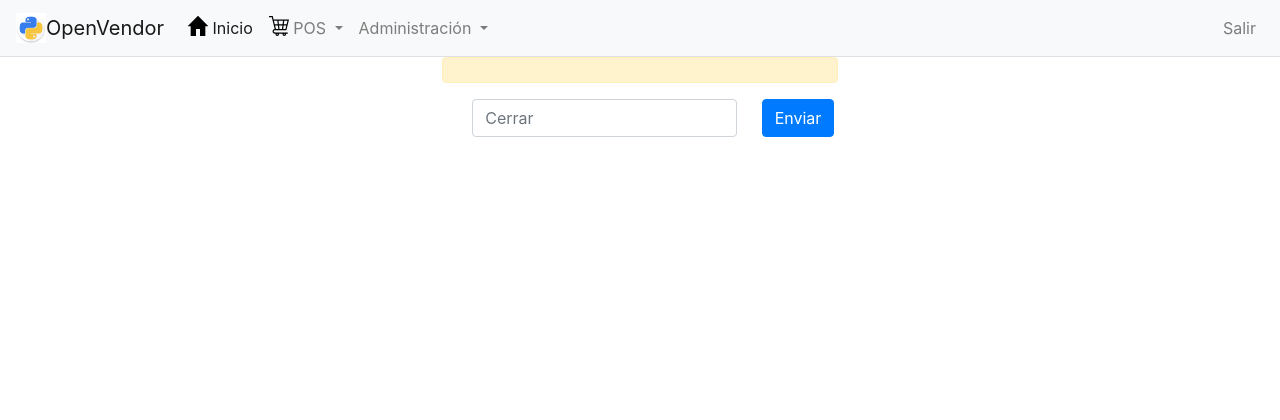
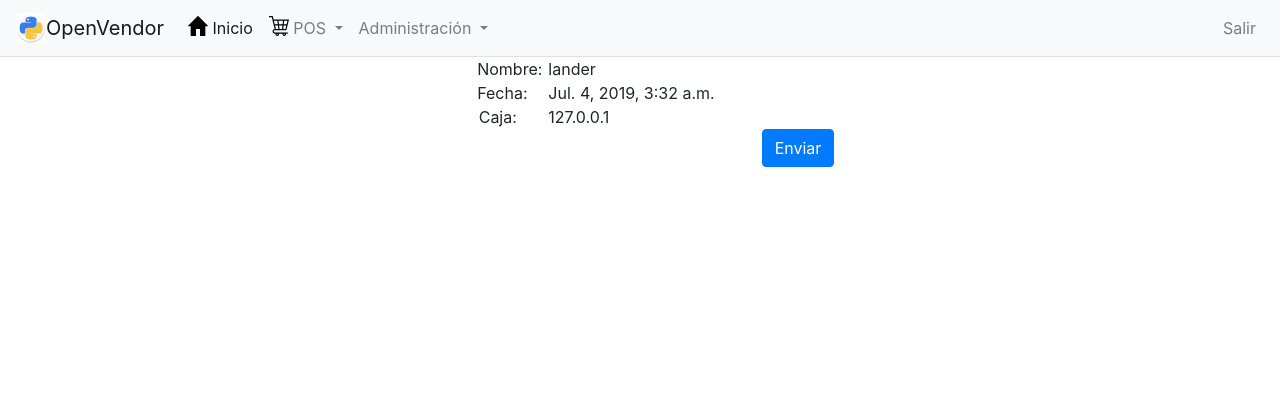
Before and after one commit to landersoft/AMASADOSUR, a Django app: page /ventas/cierracaja/ in a window 1280 px wide. Shown: the top 420 px of the page. Run offline with Django 3.2, Linux system fonts and the light colour scheme; a user stored in the database is signed in; some libraries are stand-ins or nearby versions.

Commit message:
arqueo caja

```diff
--- a/abastecimiento/admin.py
+++ b/abastecimiento/admin.py
@@ -45,8 +45,6 @@ class AdminDetalleCompra(admin.ModelAdmin):
         model = DetalleCompra
 
 
-
-
 admin.site.register(Proveedor, AdminProveedor)
 admin.site.register(Producto, AdminProducto)
 admin.site.register(Compra, AdminCompra)
--- a/templates/ventas/arqueo.html
+++ b/templates/ventas/arqueo.html
@@ -30,7 +30,7 @@
                             <strong>Usuario</strong>: {{ usuario }}
                         </div>
                         <div class="col-md-6">
-                            <strong>Hora Apertura:</strong>{{ hora_apertura }}
+                            <strong>Hora Apertura:</strong>{{ hora_apertura }}</p>
                             <strong>Hora Cierre:</strong>{{ hora_cierre }}
                         </div>
                     </div>
--- a/templates/ventas/cerrarcaja.html
+++ b/templates/ventas/cerrarcaja.html
@@ -1,29 +1,64 @@
 {% extends "base.html" %}
 
-{% load static %}
+{% load staticfiles %}
 
 {% block content %}
+
+
+
+
+<!-- <script type="text/javascript">
+    function Redirect()
+    {
+        window.location="/ventas/abrircaja";
+    }
+
+    setTimeout('Redirect()', 2000);
+</script> -->
 
 <div class="container-fluid">
         <div class="row">
             <div class="col-md-4">
             </div>
             <div class="col-md-4">
-                    <div class="alert alert-warning text-center" role="alert">
-                            {{mesj}}
-                    </div>
+
                 <div class="row">
+                        <div class="col-md-2 text text-center offset-1">
+                        Nombre:
+                        </div>
+
+                        <div class="col-md-8">
+                            {{usuario}}
+                        </div>
+
+                        <div class="col-md-2 text text-center offset-1">
+                        Fecha:
+                        </div>
+
+                        <div class="col-md-8">
+                            {{fecha}}
+                        </div>
+
+                        <div class="col-md-2 text text-center offset-1">
+                        Caja:
+                        </div>
+
+                        <div class="col-md-8">
+                            {{caja}}
+                        </div>
+
                         <div class="col-md-8 offset-1">
+
                                 <form class="form-row align-items-center" action="/ventas/cerrarcaja/" method='POST'>
                                     {% csrf_token %}
-                                    <input type="text" class="form-control" id="monto" name="monto" placeholder="Cerrar">
-                    </div>
+
+                        </div>
                         <div class="col-md-2">
                             <button type="submit" class="btn btn-primary align-self-end">Enviar</button>
                         </div>
-                    </form>
+                                </form>
 
-                </div>
+                        </div>
             </div>
             <div class="col-md-4">
             </div>
--- a/ventas/views.py
+++ b/ventas/views.py
@@ -18,15 +18,15 @@ from datetime import date, datetime
 
 
 
-#1 Menu principal
+
 @login_required
 def index(request):
-    return render(request, 'ventas/menu.html')
-#2 muestra boleta o factura
-@login_required
-def nueva2(request):
+        return render(request, 'ventas/menu.html')
 
-        return render(request, 'ventas/nueva.html')
+# @login_required
+# def nueva2(request):
+
+#         return render(request, 'ventas/nueva.html')
 
 @login_required
 def nueva(request):
@@ -47,11 +47,21 @@ def nueva(request):
 
         except Caja.DoesNotExist:
                 caja = None
-                mesj = "¡Por favor abrir caja!222"
-                return render(request,'ventas/nocaja.html',{'mesj':mesj})
 
+                mesj = "¡Por favor abrir caja!"
+                usuario=get_user(request)
+                fecha = datetime.now()
+                caja = request.META.get('REMOTE_ADDR')
 
-#3 eligió boleta
+                context = {
+                        'msj': mesj,
+                        'usuario': usuario,
+                        'fecha': fecha,
+                        'caja': caja
+                }
+
+                return render(request,'ventas/nocaja.html', context)
+
 @login_required
 def boleta(request):
 
@@ -93,7 +103,7 @@ def detalleadd(request):
                 det_venta.cantidad = 1
             else:
                 det_venta.cantidad = request.POST.get('cantidad')
-                det_venta.precio_venta = precio
+                det_venta.precio_venta_unitario = precio
                 det_venta.save()
         else:
             det_venta = DetalleVenta.objects.get(id_producto=de_producto, id_venta=de_venta)
@@ -108,7 +118,7 @@ def detalleadd(request):
         print(precio)
         print(det_venta.cantidad)
         # print((det_venta.cantidad * det_venta.precio_venta))
-        total2 = DetalleVenta.objects.filter(id_venta=Venta.objects.latest('id')).aggregate(suma=Sum(F('precio_venta')*F('cantidad')))
+        total2 = DetalleVenta.objects.filter(id_venta=Venta.objects.latest('id')).aggregate(suma=Sum(F('precio_venta_unitario')*F('cantidad')))
         print("total consulta")
         de_venta.total = total2["suma"]
         print(total2["suma"])
@@ -117,13 +127,6 @@ def detalleadd(request):
 
         subtotal = Venta.objects.last()
         return HttpResponseRedirect('lista/')
-
-
-""" def boletaofactura(request):
-        if request.method == 'POST':
-                tipodocumento = request.POST['documento']
-                if tipodocumento == 'boleta':
-                        nueva_boleta = Boleta(id_venta=Venta.objects.latest('id')) """
 
 @login_required
 def formapago(request):
@@ -172,12 +175,6 @@ def formapago(request):
         else:
                 return render(request, 'ventas/verifica.html')
 
-
-
-
-
-
-
 @login_required
 def tipodocumento(request):
         if request.method == 'POST':
@@ -204,7 +201,6 @@ def tipodocumento(request):
                                 producto.stock-=detalle['cantidad']
                                 producto.save()
 
-
 ###################################Como obtener el total de ventas################################################################
 
                         ventas=Boleta.objects.all().values('id_venta')
@@ -226,7 +222,6 @@ def guardarfactura(request):
         nueva_factura = Factura(id_venta=Venta.objects.latest('id'), id_cliente=(request.POST['textinput']) )
         nueva_factura.save()
 
-
 class VentaList(ListView):
 
     model = DetalleVenta
@@ -238,7 +233,7 @@ class VentaList(ListView):
 
     def get_context_data(self, **kwargs):
         context = super(VentaList, self).get_context_data(**kwargs)
-        context['suma'] = DetalleVenta.objects.filter(id_venta=Venta.objects.latest('id')).aggregate(total=Sum(F('precio_venta')*F('cantidad')))['total']
+        context['suma'] = DetalleVenta.objects.filter(id_venta=Venta.objects.latest('id')).aggregate(total=Sum(F('precio_venta_unitario')*F('cantidad')))['total']
         print(context)
         return context
 
@@ -289,8 +284,6 @@ def verifica(request):
                         return render(request, 'ventas/exito.html')
                 else:
                         return HttpResponseRedirect('registrocliente')
-
-#https://es.stackoverflow.com/questions/95569/recuperar-objectos-de-un-modelo-en-django
 
 @login_required
 def registracliente(request):
@@ -400,7 +393,6 @@ def estadisticas(request):
 
         return render(request,'ventas/estadisticas.html',{'totalventas': totalventas ,'ven2': ven2,'utilidad': utilidad , nombre:'nombre'})
 
-
 @login_required
 def vista_boleta(request):
     boletas=Venta.objects.filter(id__in=Boleta.objects.values('id_venta')).values('boleta__id','boleta__id_venta','forma_pago','total')
@@ -430,7 +422,7 @@ def detalle_boleta(request, id):
     #print(boleta)
     venta2 = Venta.objects.filter(id__in=boleta.values('id_venta_id'))
     #print(venta2)
-    detalle=Venta.objects.filter(id__in=Boleta.objects.values('id_venta')).values('boleta__id','id','detalleventa__id_detalleventa','detalleventa__cantidad','producto__nombre','producto__id','total','detalleventa__precio_venta').annotate(suto=F('detalleventa__cantidad')*F('detalleventa__precio_venta')).filter(boleta__id=id)
+    detalle=Venta.objects.filter(id__in=Boleta.objects.values('id_venta')).values('boleta__id','id','detalleventa__id_detalleventa','detalleventa__cantidad','producto__nombre','producto__id','total','detalleventa__precio_venta_unitario').annotate(suto=F('detalleventa__cantidad')*F('detalleventa__precio_venta_unitario')).filter(boleta__id=id)
     #detalle=(Producto.objects.filter(id__in=DetalleVenta.objects.values('id_producto_id')).values('id','nombre','detalleventa__cantidad','detalleventa__precio_venta')).filter(detalleventa__id_venta__in=venta2.values('id'))
     #detalle = DetalleVenta.objects.filter(id_venta__in=venta2.values('id'))
     #a=Venta.objects.filter(id__in=Boleta.objects.values('id_venta')).values('boleta__id','id','detalleventa__id_detalleventa','detalleventa__cantidad','producto__nombre','producto__id','total').filter(boleta__id=1)
@@ -499,10 +491,6 @@ def abrircaja(request):
                 except:
                         return render(request, 'ventas/nocaja.html')
 
-
-
-
-
 @login_required
 def cerrarcaja(request):
         if request.method == 'POST':
@@ -539,8 +527,20 @@ def cerrarcaja(request):
 
 @login_required
 def cierracaja(request):
-    return render(request, 'ventas/cerrarcaja.html')
 
+        usuario=get_user(request)
+        fecha = datetime.now()
+        caja = request.META.get('REMOTE_ADDR')
+
+        context = {
+
+                'usuario': usuario,
+                'fecha': fecha,
+                'caja': caja
+                }
+
+
+        return render(request, 'ventas/cerrarcaja.html',context)
 
 @login_required
 def arqueo(request):
@@ -591,7 +591,6 @@ def arqueo(request):
             mesj = "Caja no cerrada el dia de hoy"
             return render(request, 'ventas/cerrarcaja.html', {'mesj': mesj})
 
-
 @login_required
 def test(request):
     return render(request, "abastecimiento/compras.html")
```
Also changed, not shown: templates/ventas/nocaja.html (+29 -4 lines).
